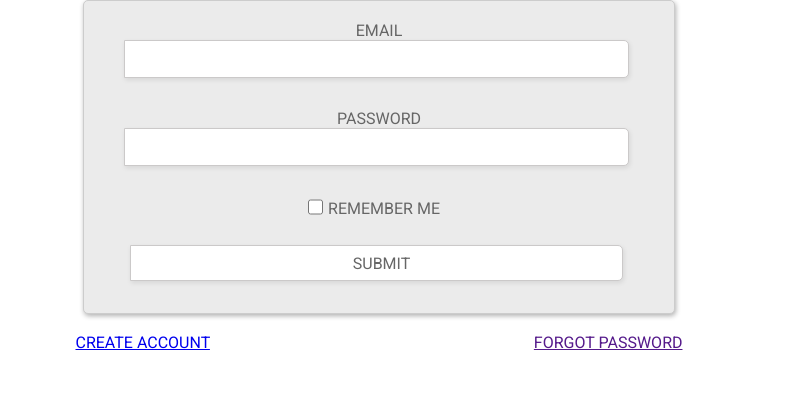
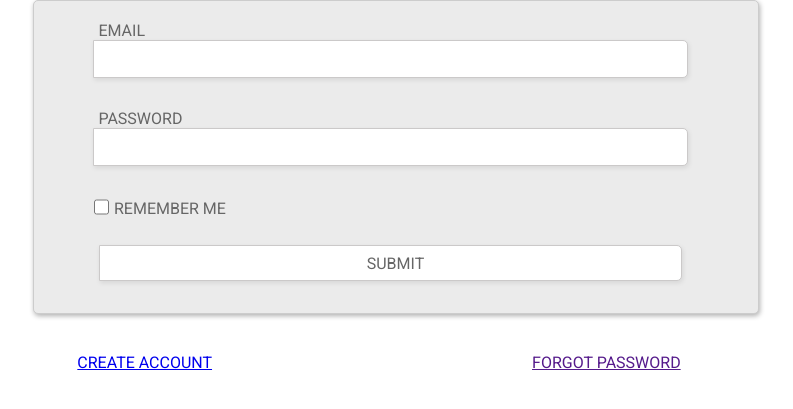
Before and after one commit to heidityx/PhysiopediaCo, a Django app: page /login/ in a window 1280 px wide. Shown: the top 409 px of the page, without its empty margins (261-1054 px from the left). Run offline with Django 4.2, Linux system fonts and the light colour scheme; some libraries are stand-ins or nearby versions.

Commit message:
update login styling

```diff
--- a/physiopediaWeb/physioApp/static/css/signup_login_forms.css
+++ b/physiopediaWeb/physioApp/static/css/signup_login_forms.css
@@ -1,3 +1,4 @@
+
 html, body {
     height: 100%;
 }
@@ -37,6 +38,7 @@ form {
     box-shadow: 1px 2px 5px rgba(0,0,0,.31);
     background: #ebebeb;
 }
+
 .info-item {
     width: 100%;
 }
@@ -117,5 +119,10 @@ button:hover {
 }
 
 .container{
+    display: flex;
+    justify-content: center;
+}
+
+.link{
     padding-left: 25%;
 }
--- a/physiopediaWeb/physioApp/templates/loginPage.html
+++ b/physiopediaWeb/physioApp/templates/loginPage.html
@@ -6,27 +6,28 @@
         <link rel="stylesheet" href="{% static './css/signup_login_forms.css' %}">
         <link href="https://fonts.googleapis.com/css?family=Roboto:300,400,500,700" rel="stylesheet">
         <link rel="stylesheet" href="https://use.fontawesome.com/releases/v5.4.1/css/all.css" integrity="sha384-5sAR7xN1Nv6T6+dT2mhtzEpVJvfS3NScPQTrOxhwjIuvcA67KV2R5Jz6kr4abQsz" crossorigin="anonymous">
-        </head>
+    </head>
 <body>
 
 {% block content %}
-<center>
-<form style="max-width:550px;margin:auto" action="../selections/" class="forms" method="post">
+
+<form style="max-width:50%;margin-left:23%;padding-left:5%;" action="../selections/" class="forms" method="post">
     {% csrf_token %}
     <label for="email">EMAIL</label><br>
     <input type="email" id="email" name="email"><br><br>
     <label for="password">PASSWORD</label><br>
     <input type="password" id="password" name="password"><br>
-    <input class="checkbox" type="checkbox"><label for="checkbox">REMEMBER ME</label><br><br>
-    <input type="submit" class="btn" value="SUBMIT"></button>
+    <label>   f</label><input class="checkbox" type="checkbox"><label for="checkbox">REMEMBER ME</label><br><br>
+    <label>   f</label><input type="submit" class="btn" value="SUBMIT"></button>
 </form>
 <br>
 <div>
-    <div>
-        <a href="../signUp">CREATE ACCOUNT</a> <a class="container" href="">FORGOT PASSWORD</a>
+    <div class="container">
+        <a href="../signUp">CREATE ACCOUNT</a>
+        <a class="link" href="">FORGOT PASSWORD</a>
     </div>
 </div>
-</center>
+
 {% endblock %}
 
 </body>
```
